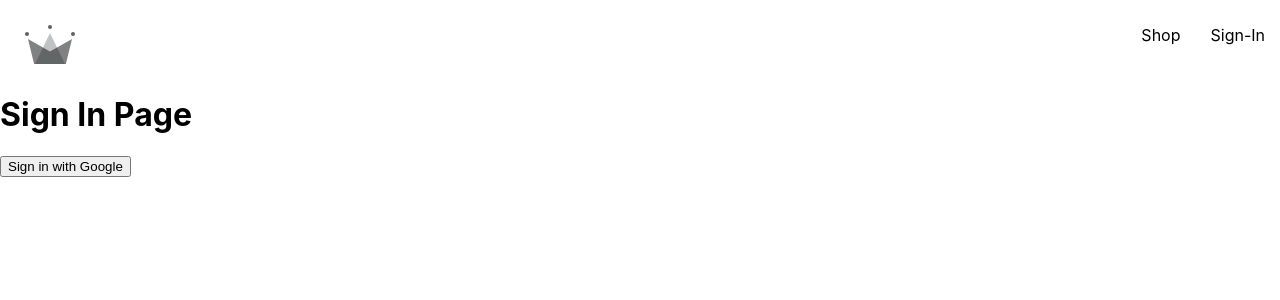
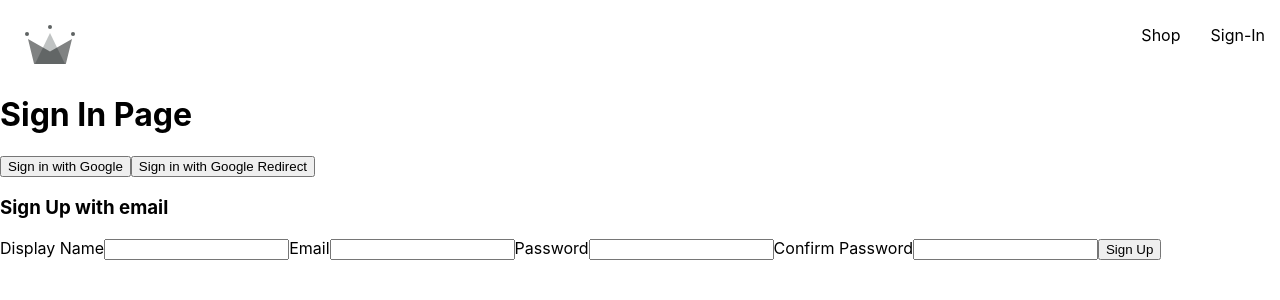
Before and after one commit to Luisddr/Proyecto-de-Practicas, a React (Create React App) app: page /signIn in a window 1280 px wide. Shown: the top 300 px of the page. Built offline with nearby package versions, Linux system fonts and the light colour scheme.

Commit message:
Forms with js validation and sign up with email and password

```diff
--- /dev/null
+++ b/src/components/SignUpForm/SignUpForm.jsx
@@ -0,0 +1,85 @@
+import React, { useState } from 'react';
+
+import { createAuthUserWithEmailAndPassword } from '../../utils/firebase/firebase.utils';
+
+
+
+export function Validate(data){
+    let errors = {}
+
+    if(data.confirmPassword !== data.password){
+        errors.password = "Password must be the same in both fields"
+    }
+
+    if(!data.name){
+        errors.name="You must enter a valid name"
+    }
+
+    if(!/^[a-zA-Z0-9.!#$%&’*+/=?^_`{|}~-]+@[a-zA-Z0-9-]+(?:\.[a-zA-Z0-9-]+)*$/.test(data.email)){
+        errors.email("enter a valid email")
+    }
+    return errors
+}
+
+function SignUpForm() {
+
+    const [data, setData] = useState({
+        name: "",
+        email:"",
+        password:"",
+        confirmPassword:""
+
+    })
+
+    const [errors, setErrors] = useState({})
+
+
+
+    const handleChange = (e)=>{
+        setData({
+            ...data,
+            [e.target.name] : e.target.value
+        });
+        setErrors(Validate({
+            ...data,
+            [e.target.name]: e.target.value
+        }))
+    }
+    //console.log(data)
+
+    const handleSubmit = (e)=>{
+        e.preventDefault()
+        if(errors.password || errors.name || errors.email){
+            alert("Verify your information, something is missing or wrong format")
+        }
+        else{
+            createAuthUserWithEmailAndPassword(data.email, data.password)
+        }
+    }
+
+    return (
+        <>
+        <div>
+            <h3>Sign Up with email</h3>
+            <form onSubmit={handleSubmit}>
+                <label>Display Name</label>
+                <input name='name' id='name' type="text" required onChange={handleChange}/>
+
+                <label>Email</label>
+                <input name='email' id='email' type="email" required onChange={handleChange}/>
+
+                <label>Password</label>
+                <input name='password' id='password' type="password" required onChange={handleChange} />
+
+                <label>Confirm Password</label>
+                <input name='confirmPassword' id='confirmPassword' type="password" required onChange={handleChange} />
+                {errors.password && <span>{errors.password}</span>}
+                <button type='submit'>Sign Up</button>
+
+            </form>
+        </div>
+        </>
+    );
+}
+
+export default SignUpForm;
--- a/src/components/SingIn/SignIn.jsx
+++ b/src/components/SingIn/SignIn.jsx
@@ -1,18 +1,47 @@
-import React from 'react';
-import {signInWithGooglePopup, createUserDocumentFromAuth} from '../../utils/firebase/firebase.utils'
+import React, { useEffect } from "react";
+import { getRedirectResult } from "firebase/auth";
+import {
+  signInWithGooglePopup,
+  signInWithGoogleRedirect,
+  auth,
+  createUserDocumentFromAuth,
+} from "../../utils/firebase/firebase.utils";
+import { async } from "@firebase/util";
+import SignUpForm from "../SignUpForm/SignUpForm";
+
 
 function SignIn() {
+  useEffect(() => {
 
-    const logGoogleUser = async () =>{
-        const {user} = await signInWithGooglePopup();
-        const userDocReference = await createUserDocumentFromAuth(user)
+    const fetchData = async () =>{
+        const res = await getRedirectResult(auth)
+        //console.log(res)
+        if(res){
+            const userDocReference = await createUserDocumentFromAuth(res.user);
+
+        }
     }
 
+    fetchData();
+
+    // if (response) {
+    //   const userDocReference = await createUserDocumentFromAuth(response.user);
+    // }
+  }, []);
+
+  const logGoogleUser = async () => {
+    const { user } = await signInWithGooglePopup();
+    const userDocReference = await createUserDocumentFromAuth(user);
+  };
 
   return (
     <div>
       <h1>Sign In Page</h1>
       <button onClick={logGoogleUser}>Sign in with Google</button>
+      <button onClick={signInWithGoogleRedirect}>
+        Sign in with Google Redirect
+      </button>
+      <SignUpForm/>
     </div>
   );
 }
--- a/src/utils/firebase/firebase.utils.js
+++ b/src/utils/firebase/firebase.utils.js
@@ -1,17 +1,12 @@
-import { initializeApp } from  'firebase/app';
+import { initializeApp } from "firebase/app";
 import {
   getAuth,
   signInWithRedirect,
   signInWithPopup,
-    GoogleAuthProvider} from 'firebase/auth';
-import{
-    getFirestore,
-    doc,
-    getDoc,
-    setDoc
-
-} from 'firebase/firestore'
-
+  GoogleAuthProvider,
+  createUserWithEmailAndPassword
+} from "firebase/auth";
+import { getFirestore, doc, getDoc, setDoc } from "firebase/firestore";
 
 // Your web app's Firebase configuration
 const firebaseConfig = {
@@ -20,7 +15,7 @@ const firebaseConfig = {
   projectId: "clothing-shop-db-5ec59",
   storageBucket: "clothing-shop-db-5ec59.appspot.com",
   messagingSenderId: "867434060173",
-    appId: "1:867434060173:web:d7a3d4676565244e66c5c4"
+  appId: "1:867434060173:web:d7a3d4676565244e66c5c4",
 };
 
 // Initialize Firebase
@@ -28,17 +23,18 @@ const firebaseConfig = {
 
 const provider = new GoogleAuthProvider();
 provider.setCustomParameters({
-    prompt: "select_account"
-  })
+  prompt: "select_account",
+});
 
 export const auth = getAuth();
-  export const signInWithGooglePopup = () => signInWithPopup(auth, provider)
-
+export const signInWithGooglePopup = () => signInWithPopup(auth, provider);
+export const signInWithGoogleRedirect = () =>
+  signInWithRedirect(auth, provider);
 
 export const db = getFirestore();
 
-  export const createUserDocumentFromAuth = async (userAuth) =>{
-    const userDocReference = doc(db, 'users', userAuth.uid);
+export const createUserDocumentFromAuth = async (userAuth) => {
+  const userDocReference = doc(db, "users", userAuth.uid);
 
   // console.log(userDocReference);
 
@@ -48,20 +44,25 @@ const firebaseConfig = {
 
   //verify if user snapshot exists in db
 
-    if(!userSnapShot.exists()){
-        const {displayName, email} = userAuth;
-        const createdAt = new Date;
+  if (!userSnapShot.exists()) {
+    const { displayName, email } = userAuth;
+    const createdAt = new Date();
 
-        try{
+    try {
       await setDoc(userDocReference, {
         displayName,
         email,
-                createdAt
-            })
+        createdAt,
+      });
+    } catch (err) {
+      console.log(err.message);
     }
-        catch(err){
-            console.log(err.message)
   }
-    } return userDocReference
+  return userDocReference;
+};
 
+
+export const createAuthUserWithEmailAndPassword = async (email, password)=>{
+  if(!email || !password)return
+ await createUserWithEmailAndPassword(auth, email, password)
 }
```
Also changed, not shown: src/components/SignUpForm/SignUp.styles.scss (added). Lines whose indentation alone changed are shown as unchanged.
